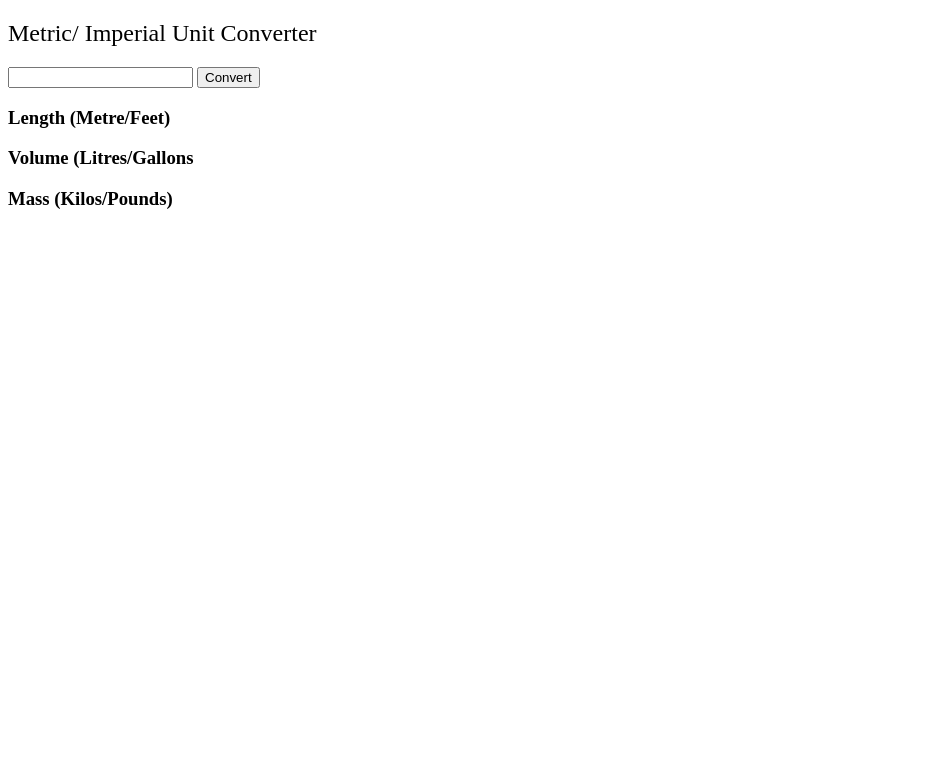
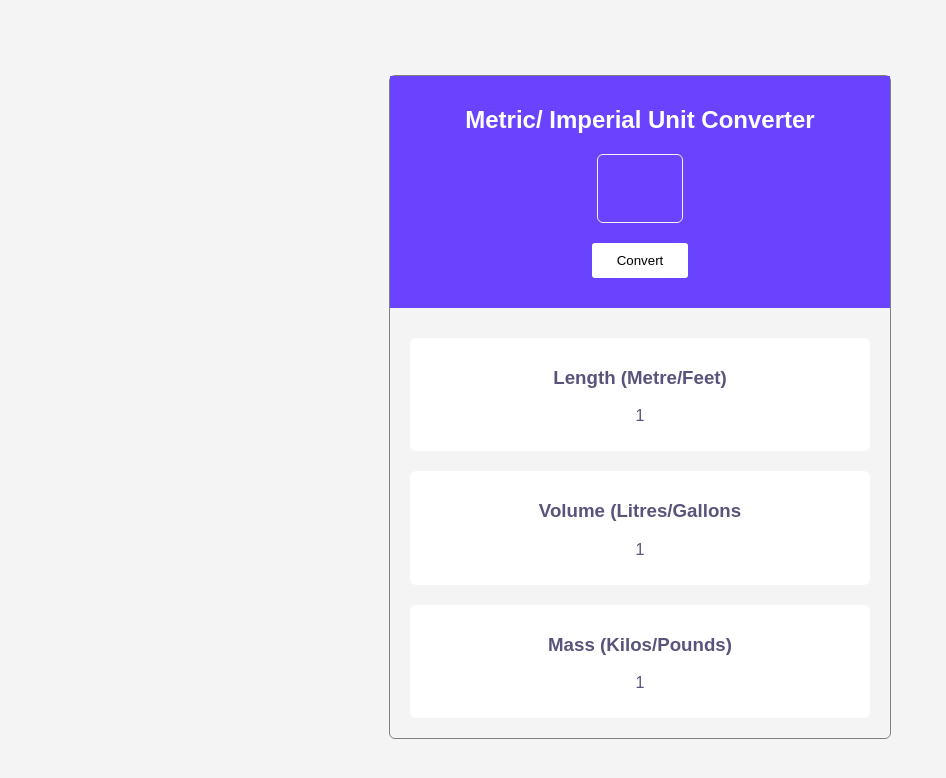
Before and after one commit to MNicolaysen/scrimba-unit-converter, a plain HTML site: page index.html in a window 1280 px wide. Shown: the whole page, without its empty margins (0-946 px from the left). Drawn offline with Linux system fonts and the light colour scheme.

Commit message:
edited styling

```diff
--- a/index.css
+++ b/index.css
@@ -1,4 +1,75 @@
+* {
+  text-align: center;
+  font-family:  Arial;
+}
+
+body {
+  padding: 0;
+  margin: 0;
+  display: flex;
+  justify-content: center;
+  background-color: #F4F4F4;
+}
+
+#container {
+  border: 1px solid grey;
+  margin-top: 75px;
+  width: 500px;
+  height: 500px;
+  display: table;
+  vertical-align: middle;
+  border-radius: 6px;
+}
+
+#banner {
+  display: table;
+  vertical-align: middle;
+  margin-bottom: 30px;
+  background-color: #6943FF;
+  width: 100%;
+}
 
 h2 {
+  color: white;
+  margin-top: 30px;
+}
+
+input {
+  display: block;
+  margin: auto;
+  width: 80px;
+  height: 65px;
+  margin-bottom: 20px;
+  font-size: 40px;
+  border: 1px solid #F4F4F4;
+  background-color: #6943FF;
+  border-radius: 6px;
+  text-align: center;
+  font-weight: bolder;
+  color: white;
+}
+
+input:focus {
+  border-style: none;
+}
+
+button {
+  padding: 10px 25px;
+  border-radius: 3px;
+  border-style: none;
+  background-color: white;
+  margin-bottom: 30px;
+}
+
+button:hover {
+  cursor: pointer;
+}
+
+.results {
+  background-color: white;
+  margin: 20px;
+  border-radius: 6px;
   font-weight: lighter;
+  color: #5A537B;
+  padding: 10px;
 }
--- a/index.html
+++ b/index.html
@@ -13,22 +13,22 @@
     <div id="container">
       <div id="banner">
         <h2>Metric/ Imperial Unit Converter</h2>
-        <input type="">
+        <input type="text">
         <button>Convert</button>
       </div>
 
       <div id="main">
         <div class="results">
           <h3>Length (Metre/Feet)</h3>
-          <p></p>
+          <p>1</p>
         </div>
         <div class="results">
           <h3>Volume (Litres/Gallons</h3>
-          <p></p>
+          <p>1</p>
         </div>
         <div class="results">
           <h3>Mass (Kilos/Pounds)</h3>
-          <p></p>
+          <p>1</p>
         </div>
       </div>
     </div>
```
